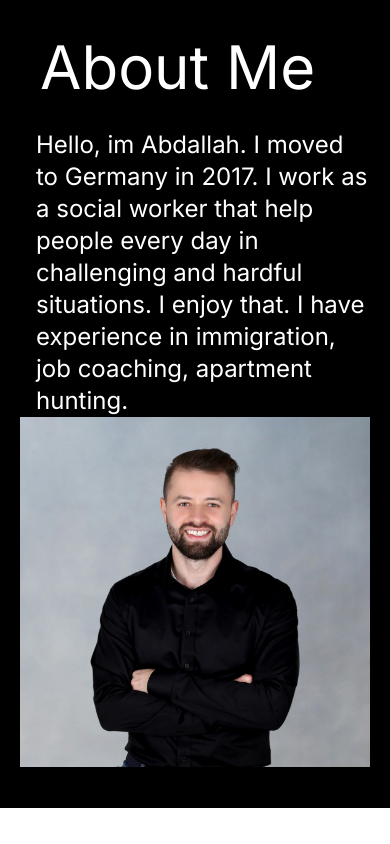
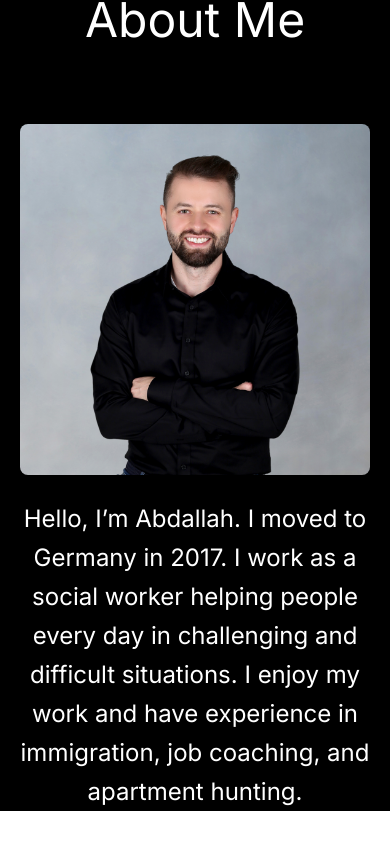
Before and after one commit to yazok8/KhConsult-Web, a Next.js app: page / in a window 390 px wide. Shown: the part 880-1724 px from the top of the page. Built offline with nearby package versions, Linux system fonts and the light colour scheme.

Commit message:
make about page responsive

```diff
--- a/src/app/pages/about/page.tsx
+++ b/src/app/pages/about/page.tsx
@@ -7,24 +7,34 @@ export default function AboutPage() {
     <>
       <section
         id="about"
-          className="text-white bg-black flex flex-col items-center justify-center flex-wrap px-5 lg:px-0 min-h-screen "
+        className="text-white bg-black flex flex-col items-center justify-center flex-wrap px-5 lg:px-0 min-h-screen"
       >
-          <div className='max-w-6xl mx-auto flex-wrap lg:flex-nowrap'>
-          <div className="text-5xl py-8 w-full">
-            <h1 className='px-5 sm:px-0 text-6xl'>About Me</h1>
+        <div className="max-w-6xl mx-auto w-full flex flex-col lg:flex-row lg:items-start gap-12 lg:gap-20">
+          {/* Heading */}
+          <div className="w-full text-center lg:text-left py-8">
+            <h1 className="text-5xl sm:text-6xl">About Me</h1>
           </div>
-          <div className="md:flex flex-col sm:flex-row-reverse sm:justify-center items-start w-full sm:max-w-[90rem] mx-auto">
-            <p className="text-2xl text-left mx-auto sm:mx-0 pl-4 sm:pl-4 sm:max-w-3xl sm:flex-grow sm:flex-shrink max-w-3xl">
-            Hello, im Abdallah. I moved to Germany in 2017. I work as a social worker that help people every  day in challenging and hardful situations. I enjoy that. I have experience in immigration, job coaching, apartment hunting.
-            </p>
-            <div className="flex-shrink-0 mx-auto">
+
+          {/* Content Container */}
+          <div className="flex flex-col lg:flex-row-reverse lg:justify-between items-center lg:items-start w-full">
+
+            {/* Image Section */}
+            <div className="flex-shrink-0 mx-auto lg:ml-0">
               <Image
                 src={abphoto}
-                alt="kh consultation logo"
+                alt="Abdallah"
+                layout="responsive"
                 width={500}
-                height={500} // Ensuring image height is set
-                className="cursor-pointer mx-auto"
+                height={500}
+                className="rounded-lg"
               />
+            </div>
+
+            {/* Text Section */}
+            <div className="mt-6 lg:mt-0 lg:max-w-xl lg:mr-8">
+              <p className="text-2xl text-center lg:text-left leading-relaxed">
+                Hello, I’m Abdallah. I moved to Germany in 2017. I work as a social worker helping people every day in challenging and difficult situations. I enjoy my work and have experience in immigration, job coaching, and apartment hunting.
+              </p>
             </div>
           </div>
         </div>
```
Lines whose indentation alone changed are shown as unchanged.
